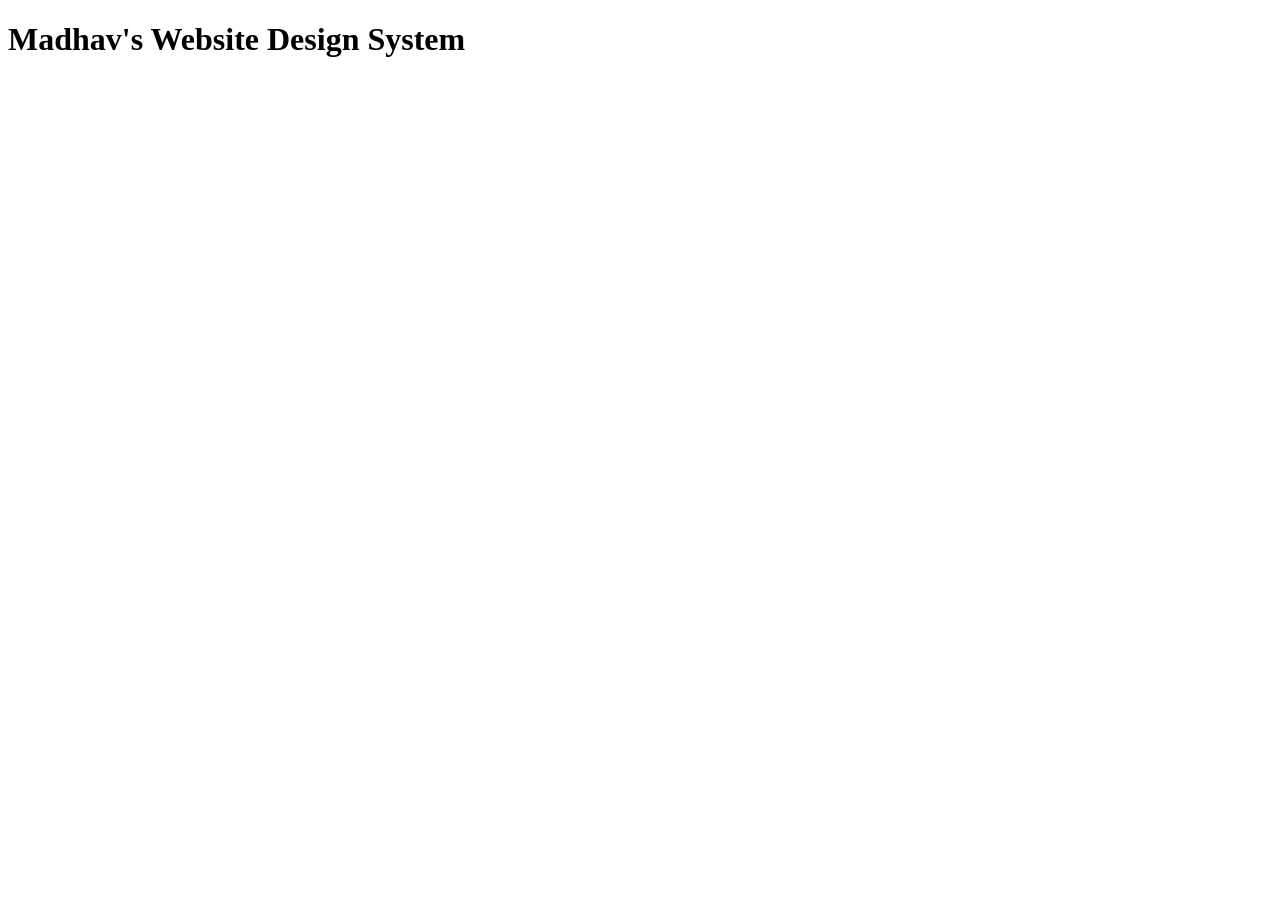
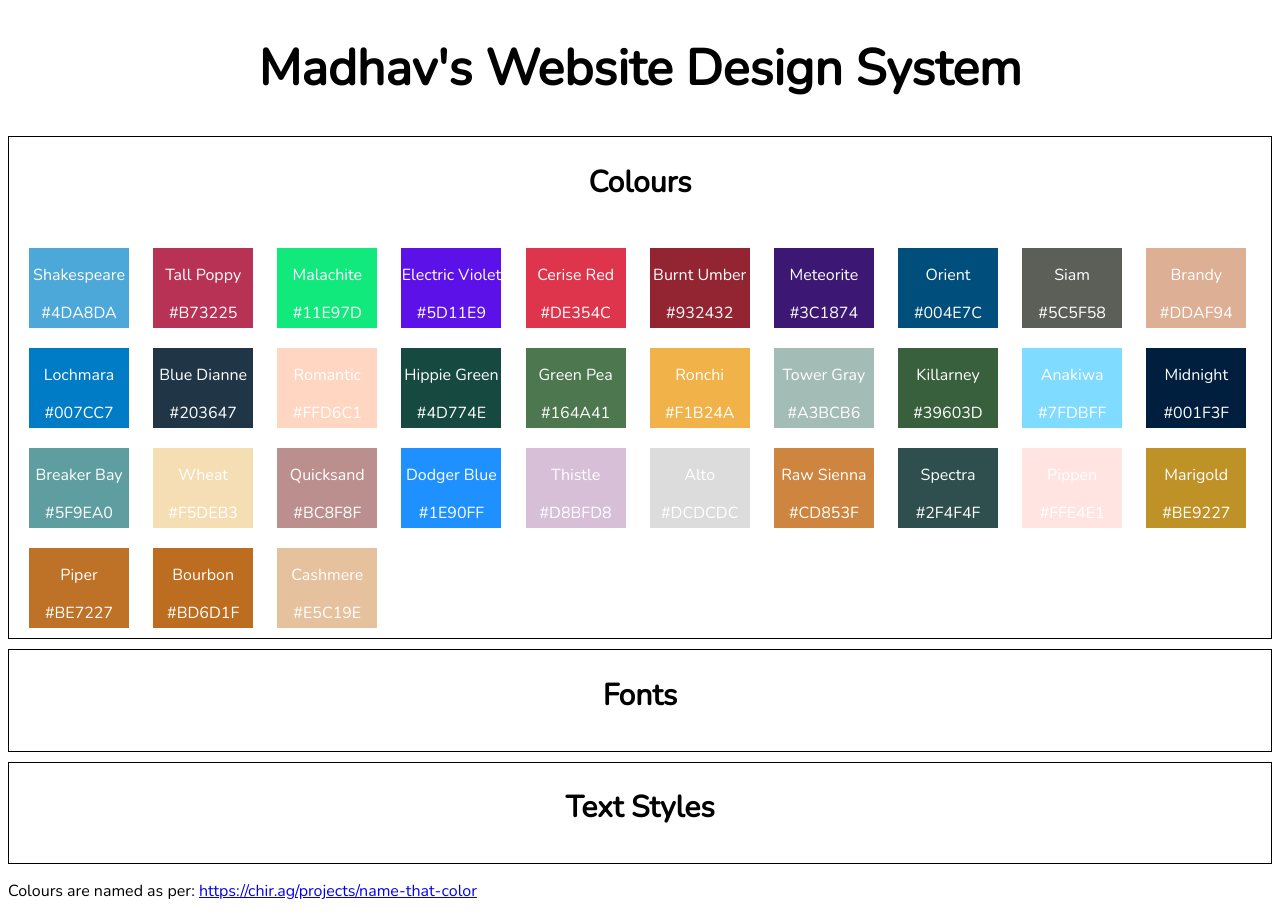
Before and after one commit to MadhavMenon1007/Basic-Web-Design-System, a plain HTML site: page index.html in a window 1280 px wide. Before the commit the page ends 800 px from the top, so only its background shows below. Drawn offline with nearby package versions, Linux system fonts and the light colour scheme.

Commit message:
Finish colour section

```diff
--- a/index.html
+++ b/index.html
@@ -5,19 +5,219 @@
         <meta http-equiv="X-UA-Compatible" content="IE=edge">
         <meta name="viewport" content="width=device-width, initial-scale=1.0">
         <title>Website Design System</title>
-        <link href="./style.css">
+        <link href="./style.css" rel="stylesheet" type="text/css">
+        <!--Import Nunito font from Google Fonts-->
+        <link rel="preconnect" href="https://fonts.googleapis.com">
+        <link rel="preconnect" href="https://fonts.gstatic.com" crossorigin>
+        <link href="https://fonts.googleapis.com/css2?family=Nunito&display=swap" rel="stylesheet">
     </head>
+
+
+
     <body>
         <header>
             <h1>Madhav's Website Design System</h1>
         </header>
 
         <main>
+            <section id="colours">
+                <h2>Colours</h2>
 
+
+                <div class="colour-panel" id="shakespeare">
+                    <p>Shakespeare</p>
+                    <p>#4DA8DA</p>
+                </div>
+
+                <div class="colour-panel" id="tall-poppy">
+                    <p>Tall Poppy</p>
+                    <p>#B73225</p>
+                </div>
+
+                <div class="colour-panel" id="malachite">
+                    <p>Malachite</p>
+                    <p>#11E97D</p>
+                </div>
+
+                <div class="colour-panel" id="electric-violet">
+                    <p>Electric Violet</p>
+                    <p>#5D11E9</p>
+                </div>
+
+                <div class="colour-panel" id="cerise-red">
+                    <p>Cerise Red</p>
+                    <p>#DE354C</p>
+                </div>
+
+                <div class="colour-panel" id="burnt-umber">
+                    <p>Burnt Umber</p>
+                    <p>#932432</p>
+                </div>
+
+                <div class="colour-panel" id="meteorite">
+                    <p>Meteorite</p>
+                    <p>#3C1874</p>
+                </div>
+
+                <div class="colour-panel" id="orient">
+                    <p>Orient</p>
+                    <p>#004E7C</p>
+                </div>
+
+                <div class="colour-panel" id="siam">
+                    <p>Siam</p>
+                    <p>#5C5F58</p>
+                </div>
+
+                <div class="colour-panel" id="brandy">
+                    <p>Brandy</p>
+                    <p>#DDAF94</p>
+                </div>
+
+                <div class="colour-panel" id="lochmara">
+                    <p>Lochmara</p>
+                    <p>#007CC7</p>
+                </div>
+
+                <div class="colour-panel" id="blue-dianne">
+                    <p>Blue Dianne</p>
+                    <p>#203647</p>
+                </div>
+
+                <div class="colour-panel" id="romantic">
+                    <p>Romantic</p>
+                    <p>#FFD6C1</p>
+                </div>
+
+
+                <div class="colour-panel" id="hippie-green">
+                    <p>Hippie Green</p>
+                    <p>#4D774E</p>
+                </div>
+
+                <div class="colour-panel" id="green-pea">
+                    <p>Green Pea</p>
+                    <p>#164A41</p>
+                </div>
+
+                <div class="colour-panel" id="ronchi">
+                    <p>Ronchi</p>
+                    <p>#F1B24A</p>
+                </div>
+
+                <div class="colour-panel" id="tower-gray">
+                    <p>Tower Gray</p>
+                    <p>#A3BCB6</p>
+                </div>
+
+                <div class="colour-panel" id="killarney">
+                    <p>Killarney</p>
+                    <p>#39603D</p>
+                </div>
+
+                <div class="colour-panel" id="anakiwa">
+                    <p>Anakiwa</p>
+                    <p>#7FDBFF</p>
+                </div>
+
+                <div class="colour-panel" id="midnight">
+                    <p>Midnight</p>
+                    <p>#001F3F</p>
+                </div>
+
+                <div class="colour-panel" id="breaker-bay">
+                    <p>Breaker Bay</p>
+                    <p>#5F9EA0</p>
+                </div>
+
+                <div class="colour-panel" id="wheat">
+                    <p>Wheat</p>
+                    <p>#F5DEB3</p>
+                </div>
+
+                <div class="colour-panel" id="quicksand">
+                    <p>Quicksand</p>
+                    <p>#BC8F8F</p>
+                </div>
+
+                <div class="colour-panel" id="dodger-blue">
+                    <p>Dodger Blue</p>
+                    <p>#1E90FF</p>
+                </div>
+
+                <div class="colour-panel" id="thistle">
+                    <p>Thistle</p>
+                    <p>#D8BFD8</p>
+                </div>
+
+                <div class="colour-panel" id="alto">
+                    <p>Alto</p>
+                    <p>#DCDCDC</p>
+                </div>
+
+                <div class="colour-panel" id="raw-sienna">
+                    <p>Raw Sienna</p>
+                    <p>#CD853F</p>
+                </div>
+
+                <div class="colour-panel" id="spectra">
+                    <p>Spectra</p>
+                    <p>#2F4F4F</p>
+                </div>
+
+                <div class="colour-panel" id="pippen">
+                    <p>Pippen</p>
+                    <p>#FFE4E1</p>
+                </div>
+
+                <div class="colour-panel" id="marigold">
+                    <p>Marigold</p>
+                    <p>#BE9227</p>
+                </div>
+
+                <div class="colour-panel" id="piper">
+                    <p>Piper</p>
+                    <p>#BE7227</p>
+                </div>
+
+                <div class="colour-panel" id="bourbon">
+                    <p>Bourbon</p>
+                    <p>#BD6D1F</p>
+                </div>
+
+                <div class="colour-panel" id="cashmere">
+                    <p>Cashmere</p>
+                    <p>#E5C19E</p>
+                </div>
+
+
+
+
+
+
+
+
+
+
+
+
+
+            </section>
+
+            <section id="fonts">
+                <h2>Fonts</h2>
+            </section>
+
+            <section id="text-style">
+                <h2>Text Styles</h2>
+            </section>
         </main>
 
         <footer>
-
+            <p>Colours are named as per: <a href="https://chir.ag/projects/name-that-color/">https://chir.ag/projects/name-that-color</a></p>
         </footer>
     </body>
+
+
+
 </html>
--- a/style.css
+++ b/style.css
@@ -0,0 +1,201 @@
+body{
+    font-family: "Nunito", sans-serif
+}
+
+h1{
+    font-size: 50px;
+    font-weight: bold;
+    text-align: center;
+}
+
+section{
+    border: 1px solid black;
+    padding-bottom: 10px;
+    margin-bottom: 10px;
+}
+
+section p{
+    color: white;
+}
+
+h2{
+    font-size: 30px;
+    font-weight: bold;
+    text-align: center;
+}
+
+.colour-panel{
+    background-size: 20px 30px;
+    width: 100px;
+    height: 80px;
+    margin-left: 20px;
+    margin-top: 20px;
+    display: inline-block;
+}
+
+#shakespeare{
+    background-color: #4DA8DA;
+    text-align: center;
+}
+
+#tall-poppy{
+    background-color: #B73255;
+    text-align: center;
+}
+
+#malachite{
+    background-color: #11E97D;
+    text-align: center;
+}
+
+#electric-violet{
+    background-color: #5D11E9;
+    text-align: center;
+}
+
+#cerise-red{
+    background-color: #DE354C;
+    text-align: center;
+}
+
+#burnt-umber{
+    background-color: #932432;
+    text-align: center;
+}
+
+#meteorite{
+    background-color: #3C1874;
+    text-align: center;
+}
+
+#orient{
+    background-color: #004E7C;
+    text-align: center;
+}
+
+#siam{
+    background-color: #5C5F58;
+    text-align: center;
+}
+
+#brandy{
+    background-color: #DDAF94;
+    text-align: center;
+}
+
+
+#lochmara{
+    background-color: #007CC7;
+    text-align: center;
+}
+
+
+#blue-dianne{
+    background-color: #203647;
+    text-align: center;
+}
+
+#romantic{
+    background-color: #FFD6C1;
+    text-align: center;
+}
+
+#hippie-green{
+    background-color: #164A41;
+    text-align: center;
+}
+
+#green-pea{
+    background-color: #4D774E;
+    text-align: center;
+}
+
+#ronchi{
+    background-color: #F1B24A;
+    text-align: center;
+}
+
+#tower-gray{
+    background-color: #A3BCB6;
+    text-align: center;
+}
+
+#killarney{
+    background-color: #39603D;
+    text-align: center;
+}
+
+#anakiwa{
+    background-color: #7FDBFF;
+    text-align: center;
+}
+
+#midnight{
+    background-color: #001F3F;
+    text-align: center;
+}
+
+#breaker-bay{
+    background-color: #5F9EA0;
+    text-align: center;
+}
+
+#wheat{
+    background-color:#F5DEB3;
+    text-align: center;
+}
+
+#quicksand{
+    background-color: #BC8F8F;
+    text-align: center;
+}
+
+#dodger-blue{
+    background-color: #1E90FF;
+    text-align: center;
+}
+
+#thistle{
+    background-color: #D8BFD8;
+    text-align: center;
+}
+
+#alto{
+    background-color: #DCDCDC;
+    text-align: center;
+}
+
+#raw-sienna{
+    background-color: #CD853F;
+    text-align: center;
+}
+
+#spectra{
+    background-color: #2F4F4F;
+    text-align: center;
+}
+
+#pippen{
+    background-color: #FFE4E1;
+    text-align: center;
+}
+
+#marigold{
+    background-color: #BE9227;
+    text-align: center;
+}
+
+#piper{
+    background-color: #BE7227;
+    text-align: center;
+}
+
+#bourbon{
+    background-color: #BD6D1F;
+    text-align: center;
+}
+
+#cashmere{
+    background-color: #E5C19E;
+    text-align: center;
+}
```
